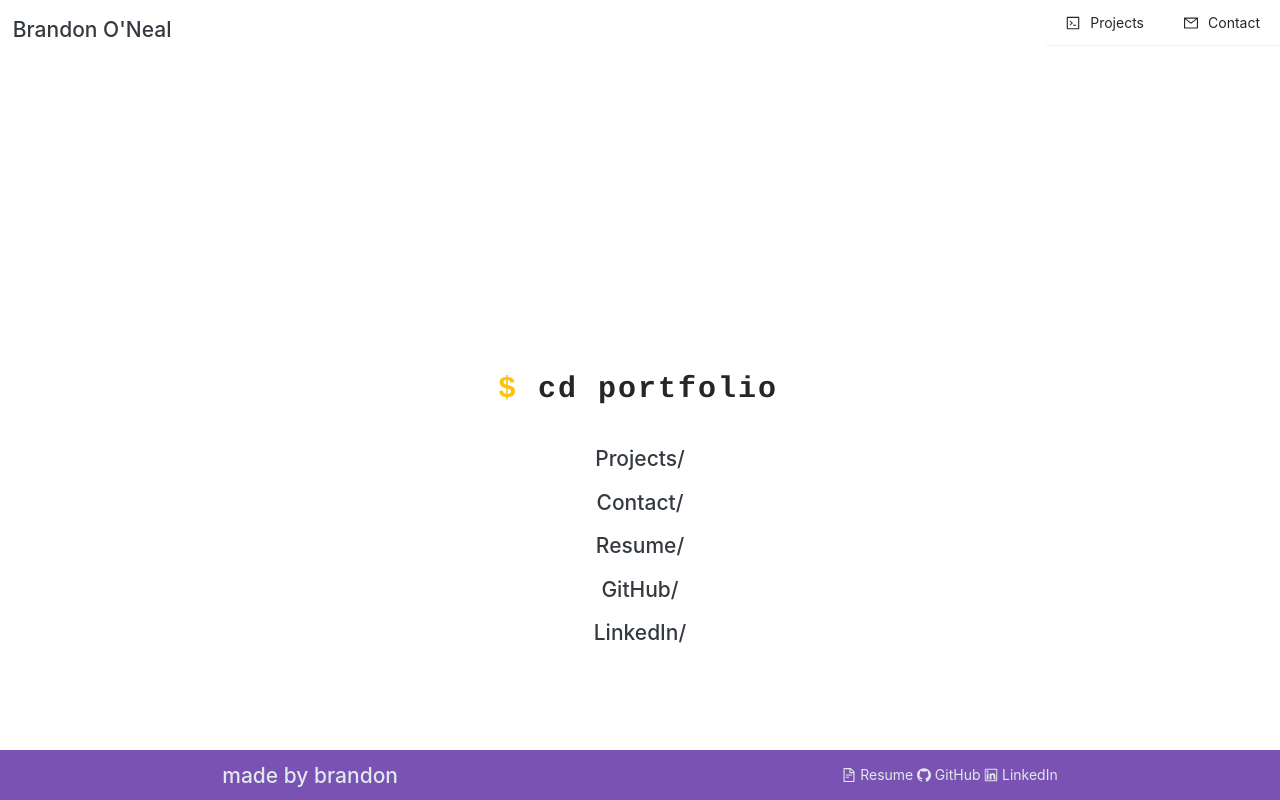
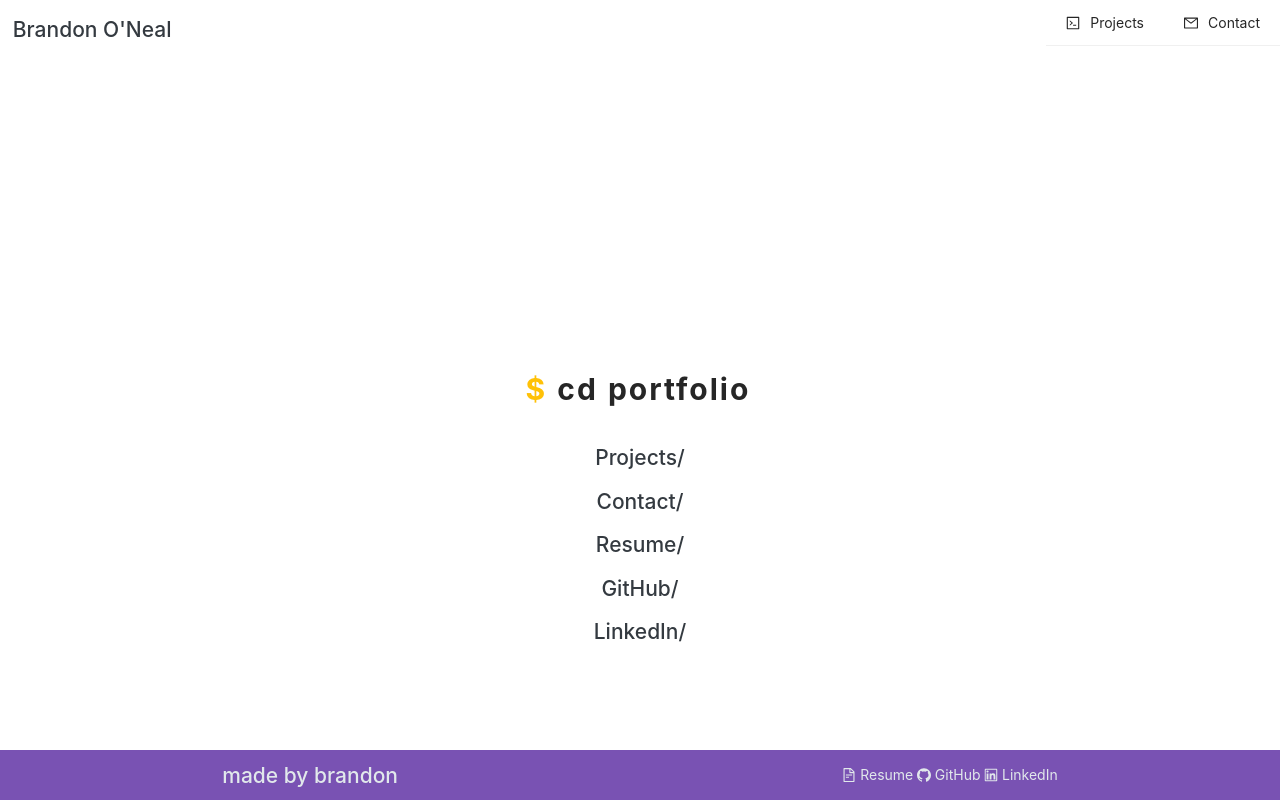
Before and after one commit to brandononeal/web-dev-portfolio, a React (Create React App) app: page / in a window 1280 px wide. Built offline with nearby package versions, Linux system fonts and the light colour scheme; the HTML template or start-up script is replaced by a standard one.

Commit message:
updated animation font

```diff
--- a/src/styles/index.css
+++ b/src/styles/index.css
@@ -80,7 +80,6 @@ body {
 }
 
 .typewriter {
-  font-family: Courier, monospace;
   display: inline-block;
 }
 
```
